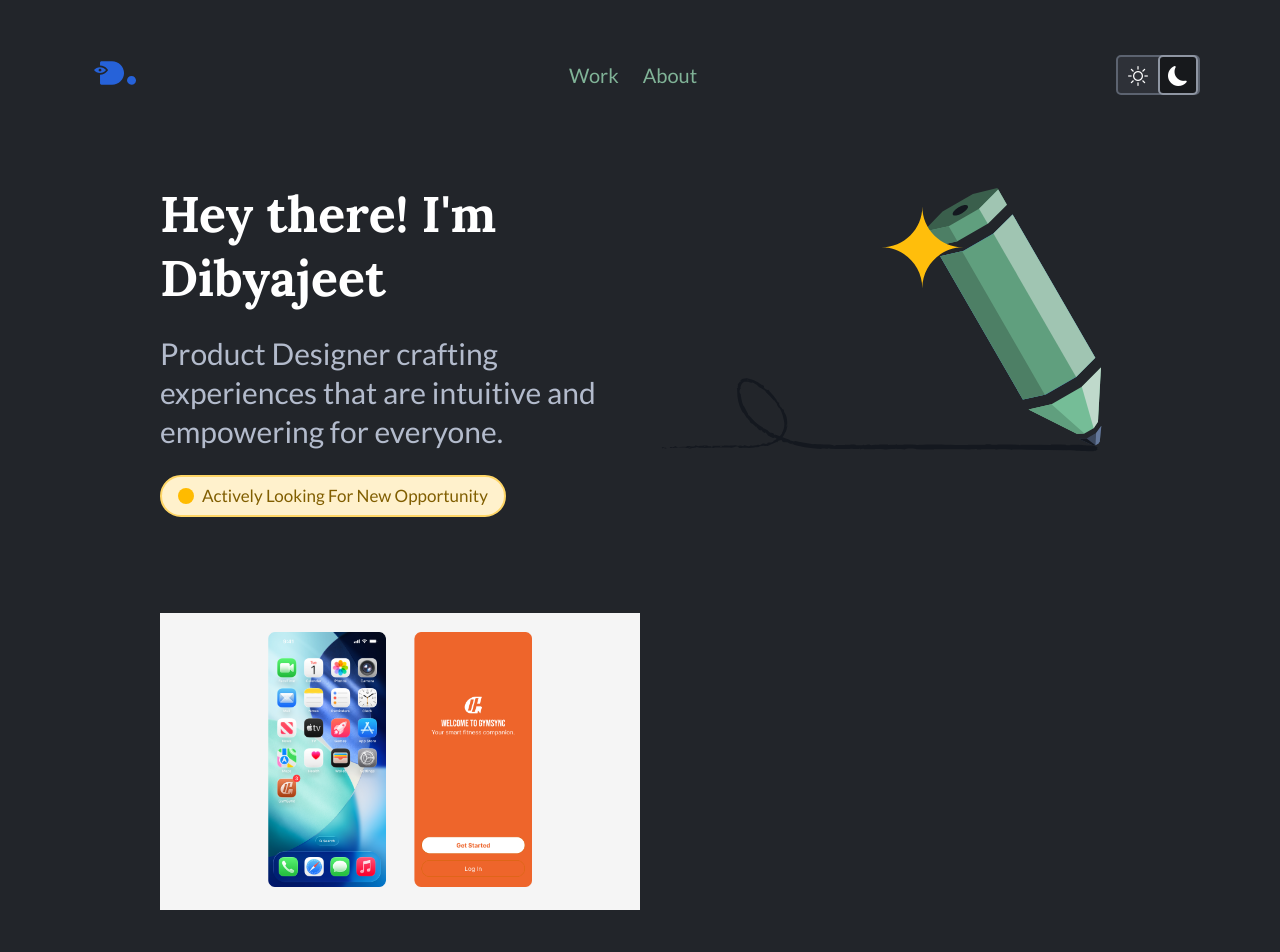
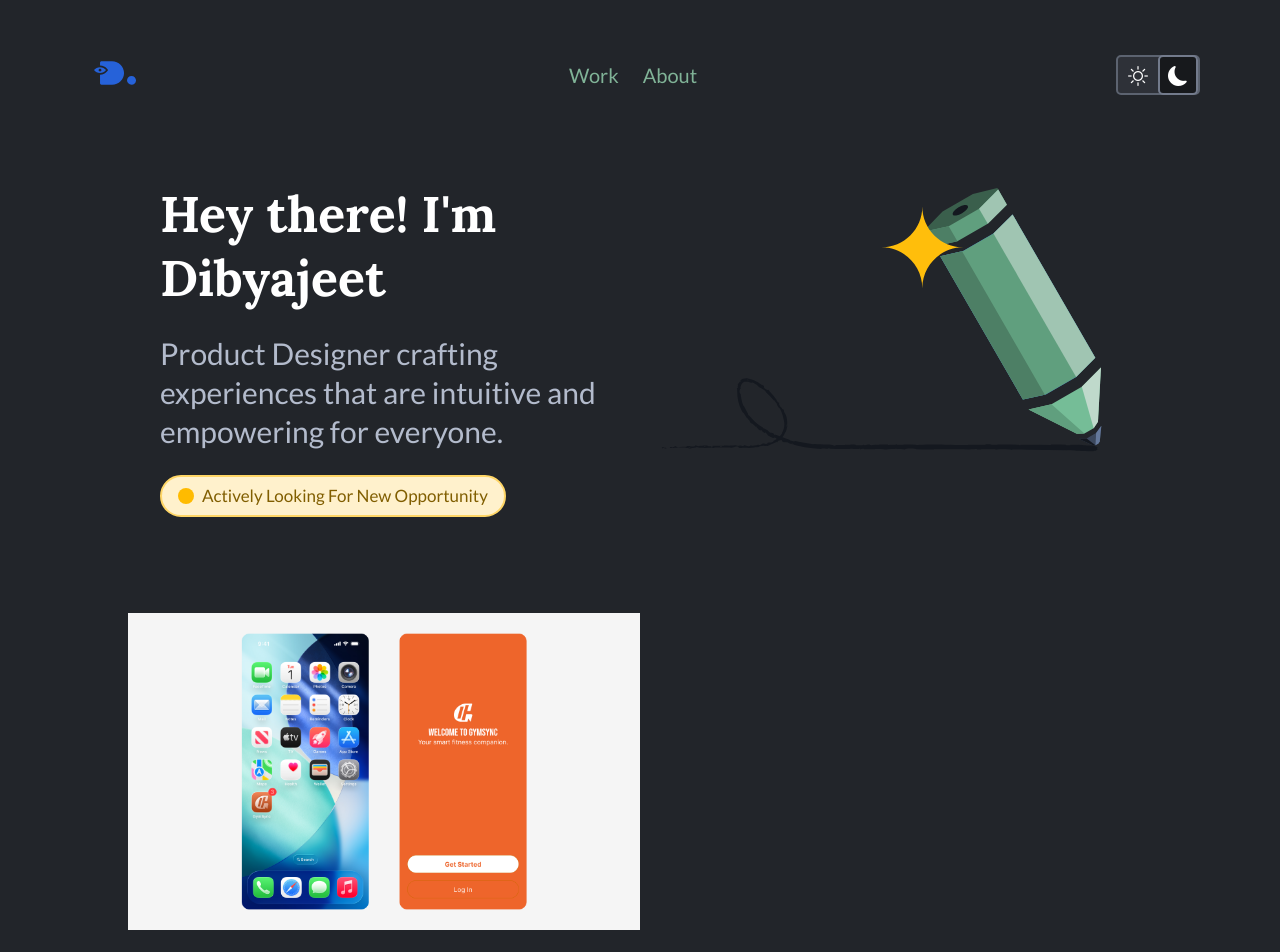
Before and after one commit to dibyajeetk/react-convert-dibyajeet-dot-in, a React (Vite) app: page / in a window 1280 px wide. Shown: the top 952 px of the page. Built offline with nearby package versions, Linux system fonts and the light colour scheme.

Commit message:
feat: card hover transition done

```diff
--- a/src/components/ProjectCard.jsx
+++ b/src/components/ProjectCard.jsx
@@ -1,15 +1,23 @@
 import "../css/ProjectCard.css";
+import React, { useState } from "react";
+
 function ProjectCard() {
+  const [isHovered, setIsHovered] = useState(false);
   return (
-    <div className="card-container">
-      <div className="default-state">
+    <div
+      className="card-container"
+      onMouseEnter={() => setIsHovered(true)}
+      onMouseLeave={() => setIsHovered(false)}
+    >
+      <div className={isHovered ? "hover-state" : "default-state"}>
+        {!isHovered ? (
           <img
             className="cover-image"
             src="./src/assets/test-cover.png"
             alt="project title"
           />
-      </div>
-      <div className="hover-state">
+        ) : (
+          <>
             <h2 className="project-title">Admin Settings Redesign</h2>
             <p className="project-description">
               Lorem, ipsum dolor sit amet consectetur adipisicing elit. Cumque
@@ -21,6 +29,8 @@ function ProjectCard() {
                 <p className="tag-text">ui design</p>
               </span>
             </div>
+          </>
+        )}
       </div>
     </div>
   );
--- a/src/css/App.css
+++ b/src/css/App.css
@@ -1,7 +1,11 @@
 .main-content {
   margin: 0 auto;
-  max-width: 960px;
+  /* max-width: 960px; */
   overflow-x: hidden;
+  display: flex;
+  flex-direction: column;
+  justify-content: center;
+  align-items: center;
 }
 
 .app {
--- a/src/css/Home.css
+++ b/src/css/Home.css
@@ -3,6 +3,7 @@
   flex-direction: row;
   gap: 1rem;
   margin-top: 2rem;
+  max-width: 960px;
 }
 .text-col {
   flex: 1 1 0;
@@ -56,7 +57,7 @@
 
 .project-grid {
   margin-top: var(--spacing-xl);
-  width: 100%;
+  width: 80%;
   height: auto;
   overflow-x: hidden;
   display: grid;
--- a/src/css/ProjectCard.css
+++ b/src/css/ProjectCard.css
@@ -3,9 +3,10 @@
   overflow: hidden;
   aspect-ratio: 1.618 / 1;
 
-  display: inline-flex;
+  display: flex;
   flex-direction: column;
   justify-content: center;
+  position: relative;
 }
 
 .project-description {
@@ -44,10 +45,10 @@
 }
 
 .hover-state {
-  display: none;
   padding: var(--spacing-m);
 }
 .cover-image {
   object-fit: cover;
   width: 100%;
+  height: 100%;
 }
--- a/src/css/index.css
+++ b/src/css/index.css
@@ -9,7 +9,7 @@
   /* Colors */
   /* Surface */
   --surface-color-primary: hsla(0, 0%, 96%, 1);
-  --surface-color-secondary: hsla(0, 0%, 98%, 1);
+  --surface-color-secondary: hsla(0, 0%, 100%, 1);
   --surface-color-turnary: hsla(0, 0%, 85%, 1);
   --surface-color-quaternary: hsla(0, 0%, 93%, 1); /* background tags */
 
@@ -61,15 +61,16 @@
   --surface-color-primary: hsla(220, 10%, 15%, 1);
   --surface-color-secondary: hsla(220, 10%, 10%, 1);
   --surface-color-turnary: hsla(220, 10%, 20%, 1);
+  --surface-color-quaternary: hsla(220, 10%, 25%, 1); /* background tags */
 
   /* Text Color */
   --text-color-primary: hsla(0, 0%, 100%, 1);
   --text-color-secondary: hsla(220, 20%, 75%, 1);
-  --text-color-tertiary: hsla(220, 20%, 45%, 1);
+  --text-color-tertiary: hsla(220, 20%, 60%, 1);
 
   /* Border Color and Separatiors */
   --border-color-primary: hsla(220, 10%, 40%, 1);
-  --border-color-secondary: hsla(220, 10%, 60%, 1);
+  --border-color-secondary: hsla(220, 10%, 50%, 1);
 
   /* Link Color */
   --link-active: var(--text-color-primary);
```
Lines whose indentation alone changed are shown as unchanged.
